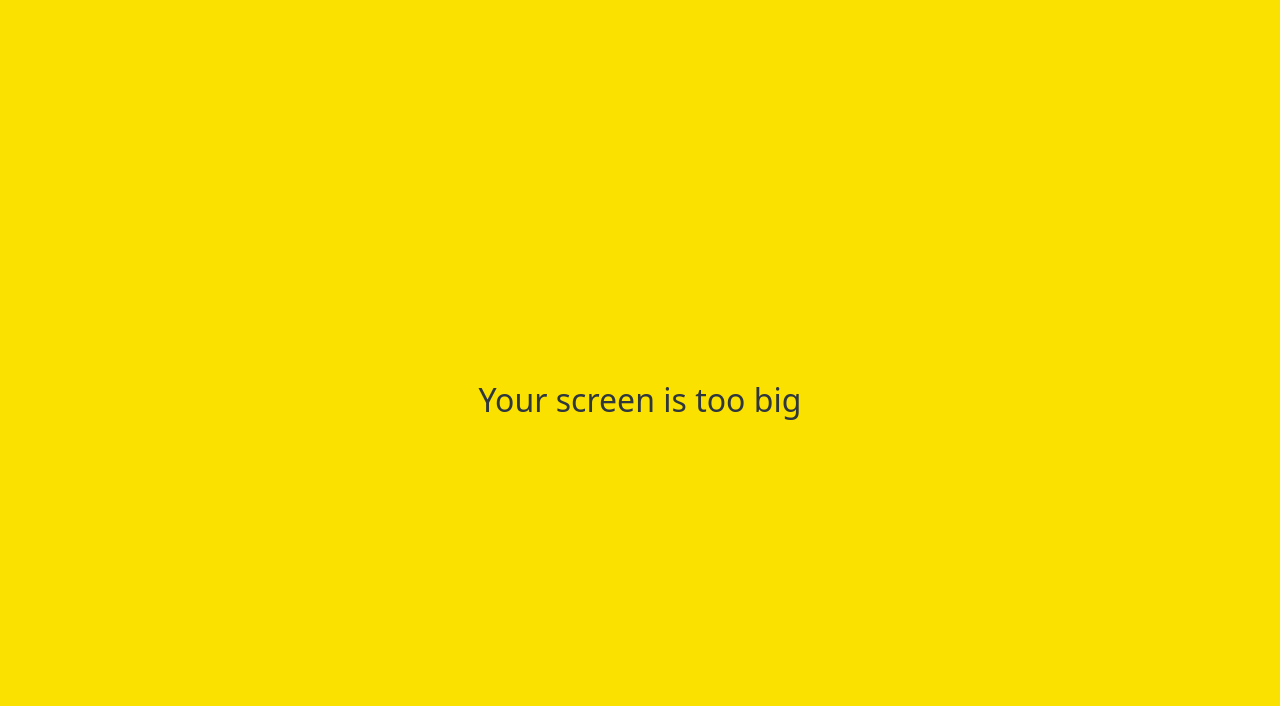
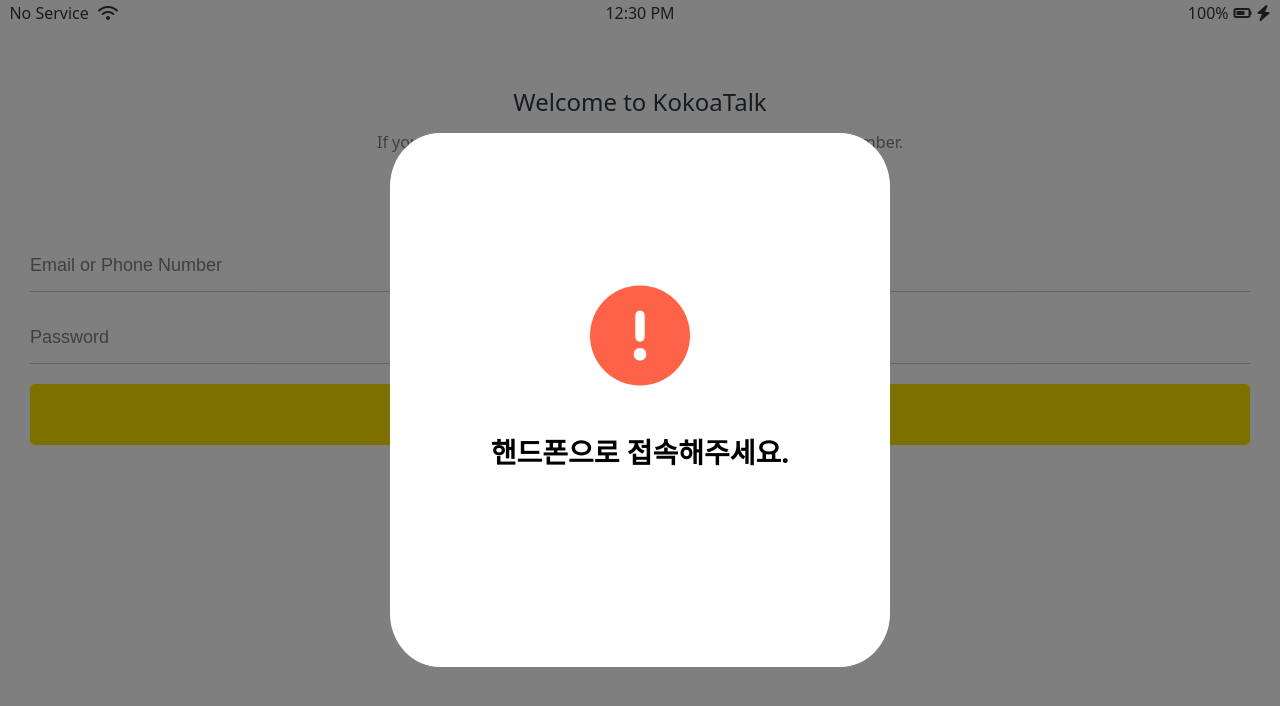
Before and after one commit to Anchovia/nomad-kokoa-clone, a plain HTML site: page index.html in a window 1280 px wide. Drawn offline with Linux system fonts and the light colour scheme.

Commit message:
모달창 css 개선

```diff
--- a/css/components/no-mobile.css
+++ b/css/components/no-mobile.css
@@ -1,14 +1,40 @@
+@keyframes fade-in{
+    from{
+        opacity: 0;
+    }
+    to{
+        opacity: 1;
+    }
+}
 #no-mobile{
     position: fixed;
     z-index: 99;
     height: 100vh;
-    background-color: var(--yellow);
+    background-color: var(--gray-font-color);
     width: 100vw;
     display: flex;
     justify-content: center;
     align-items: center;
-    font-size: 32px;
     top: 0;
+    animation: fade-in 0.2s ease-in-out;
+}
+.no-mobile__container{
+    display: flex;
+    flex-direction: column;
+    padding: 200px 100px;
+    font-size: 28px;
+    justify-content: center;
+    align-items: center;
+    border: 1px solid white;
+    background-color: white;
+    color: black;
+    border-radius: 10%;
+    font-weight: 600;
+}
+.no-mobile__container i{
+    margin-bottom: 100px;
+    font-size: 100px;
+    color: tomato;
 }
 
 @media screen and (max-width:645px) {
--- a/index.html
+++ b/index.html
@@ -7,6 +7,12 @@
         <title>Welcome to KokoaTalk</title>
     </head>
     <body>
+        <div id="no-mobile">
+            <div class="no-mobile__container">
+                <i class="fa-solid fa-circle-exclamation fa-2xl"></i>
+                <span>핸드폰으로 접속해주세요.</span>
+            </div>
+        </div>
         <div class="status-bar">
             <div class="status-bar__column">
                 <span>No Service</span>
@@ -31,9 +37,6 @@
             <input type="submit" value="Login"/>
             <a href="#">Forgot Password?</a>
         </form>
-        <div id="no-mobile">
-            <span>Your screen is too big</span>
-        </div>
         <script src="https://kit.fontawesome.com/7ed4aaa020.js" crossorigin="anonymous"></script>
     </body>
 </html>
```
Also changed, not shown: chatroom.html (+6 -3 lines), chats.html (+6 -3 lines), find.html (+6 -3 lines), friends.html (+6 -3 lines), more.html (+6 -3 lines), settings.html (+6 -3 lines).
